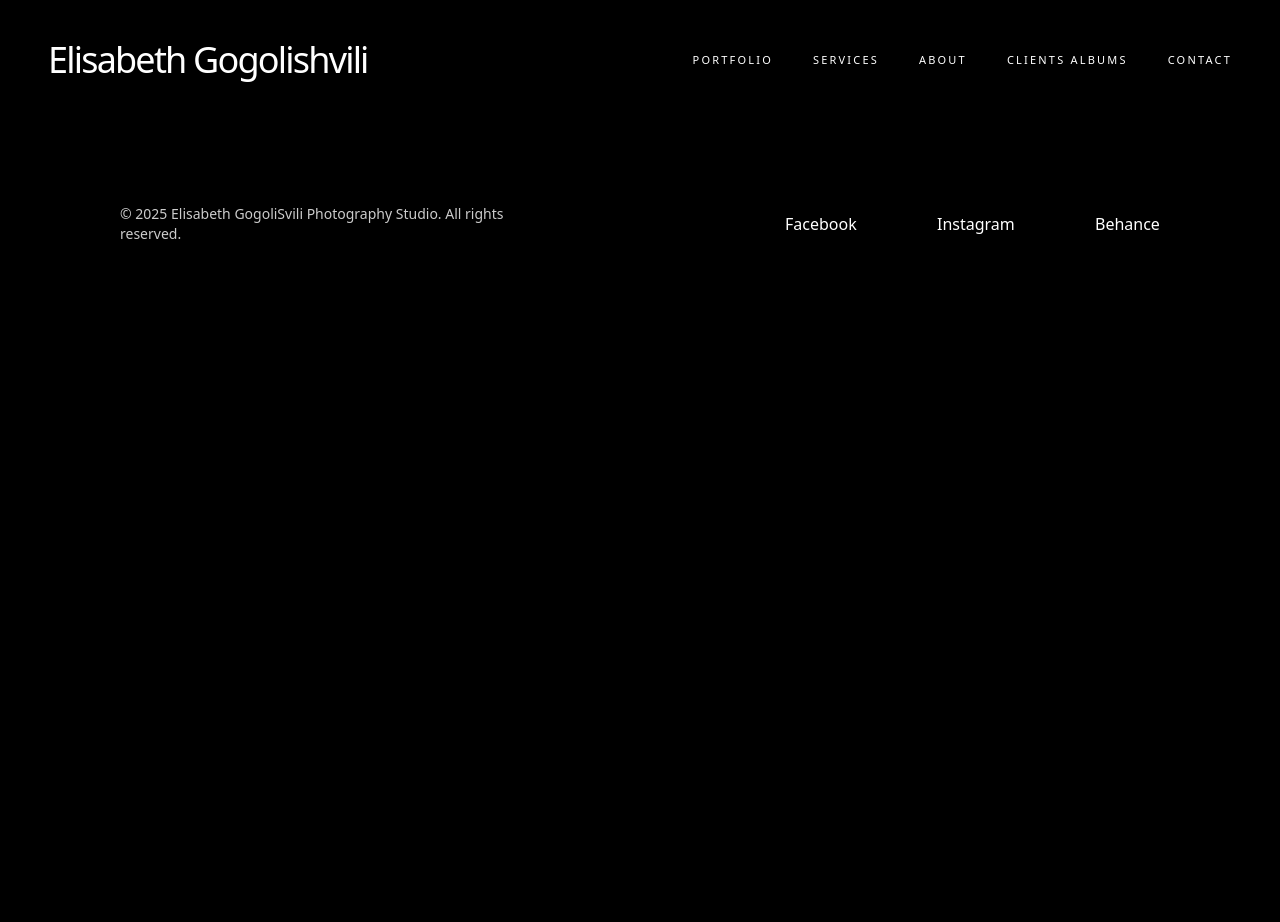
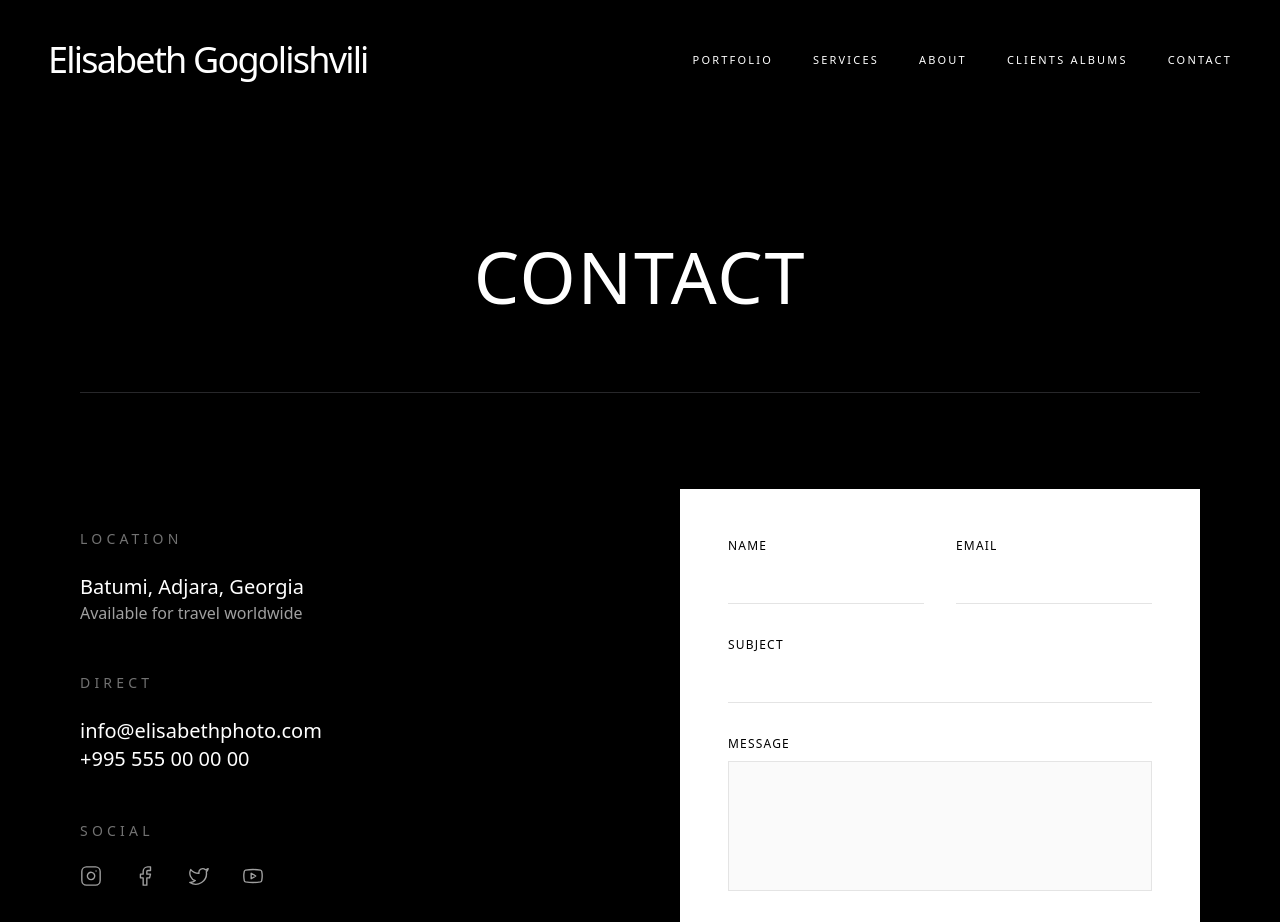
Before and after one commit to Machakhleli/Elisabeths, a React (Vite) app: page /contact in a window 1280 px wide. Shown: the top 922 px of the page. Before the commit the page ends 800 px from the top, so only its background shows below. Built offline with nearby package versions, Linux system fonts and the light colour scheme.

Commit message:
feat: installed swiper.js for slides and lucide library for social media icond, created contact page and styled

```diff
--- a/package.json
+++ b/package.json
@@ -11,6 +11,7 @@
   },
   "dependencies": {
     "@tailwindcss/vite": "^4.1.14",
+    "lucide-react": "^0.562.0",
     "react": "^19.1.1",
     "react-calendar": "^6.0.0",
     "react-dom": "^19.1.1",
--- a/src/App.jsx
+++ b/src/App.jsx
@@ -4,6 +4,7 @@ import MainPage from "./pages/Main-Page";
 import Footer from "./components/Footer";
 import Services from "./pages/Services";
 import About from "./pages/About";
+import Contact from "./pages/Contact";
 
 function App() {
   return (
@@ -13,9 +14,8 @@ function App() {
         <Route path="/" element={<MainPage />} />
         <Route path="/services" element={<Services />} />
         <Route path="/about" element={<About />} />
-        {/* Fixed typo from /cliens to /clients */}
-        <Route path="/clients" element={<h2>Clients Albums </h2>} />
-        <Route path="/contact" element={<h2>Contact </h2>} />
+        <Route path="/clients" element={<Clients-Albums />} />
+        <Route path="/contact" element={<Contact />} />
 
         {/* Portfolio routes */}
         <Route path="/portfolio/portrait" element={<h2>Portrait </h2>} />
--- /dev/null
+++ b/src/components/Header.jsx
@@ -0,0 +1,36 @@
+import { Link } from "react-router-dom";
+import Dropdown from "./Dropdown";
+
+const portfolioLinks = [
+  { name: "Portrait", path: "/portfolio/portrait" },
+  { name: "Family", path: "/portfolio/family" },
+  { name: "Maternity", path: "/portfolio/maternity" },
+  { name: "Commercial", path: "/portfolio/commercial" },
+];
+export default function Header() {
+  return (
+    <header className="w-full h-[7.5rem] grid grid-cols-[1fr_2fr] place-items-end items-center ">
+      <Link
+        to="/"
+        className="w-md justify-self-start pl-27  text-white cursor-pointer text-4xl"
+      >
+        <h1>Elisabeth Gogolishvili</h1>
+      </Link>
+      <ul className="w-3xl flex justify-end items-center gap-8 list-none text-white pr-6 ">
+        <Dropdown title="Portfolio" links={portfolioLinks} />
+        <li>
+          <Link to={"/services"}> Services</Link>
+        </li>
+        <li>
+          <Link to={"/about"}>About</Link>
+        </li>
+        <li>
+          <Link to={"/clients"}>Clients Albums</Link>
+        </li>
+        <li>
+          <Link to={"/contact"}>Contact</Link>
+        </li>
+      </ul>
+    </header>
+  );
+}
--- a/src/components/TestimonialSlider.jsx
+++ b/src/components/TestimonialSlider.jsx
@@ -23,7 +23,7 @@ export default function TestimonialSlider({ reviews }) {
         navigation
         pagination={{ clickable: true }}
         autoplay={{ delay: 6000 }}
-        className="pb-12"
+        className="space-y-10 text-center"
       >
         {reviews.map((review) => (
           <SwiperSlide key={review.id}>
--- /dev/null
+++ b/src/pages/Contact.jsx
@@ -0,0 +1,132 @@
+import { useState } from "react";
+import { Instagram, Facebook, Twitter, Youtube } from "lucide-react";
+
+export default function Contact() {
+  const [formData, setFormData] = useState({
+    name: "",
+    email: "",
+    subject: "",
+    message: "",
+  });
+
+  const handleSubmit = (e) => {
+    e.preventDefault();
+    console.log("Form Submitted:", formData);
+    alert("Thank you! Your message has been sent.");
+  };
+
+  const handleChange = (e) => {
+    setFormData({ ...formData, [e.target.name]: e.target.value });
+  };
+
+  return (
+    <section className="min-h-screen bg-black text-white px-6 md:px-20 pb-20 pt-10">
+      <h1 className="text-4xl md:text-7xl py-20 text-center font-light tracking-wide uppercase border-b border-zinc-800">
+        Contact
+      </h1>
+
+      <div className="max-w-7xl mx-auto grid grid-cols-1 lg:grid-cols-2 gap-20 py-24 items-start grayscale place-self-center">
+        <div className="flex flex-col gap-12 pt-10 grayscale">
+          <div>
+            <h2 className="text-sm tracking-[0.3em] text-zinc-500 uppercase mb-6">
+              Location
+            </h2>
+            <p className="text-xl font-light">Batumi, Adjara, Georgia</p>
+            <p className="text-zinc-400">Available for travel worldwide</p>
+          </div>
+
+          <div>
+            <h2 className="text-sm tracking-[0.3em] text-zinc-500 uppercase mb-6">
+              Direct
+            </h2>
+            <p className="text-xl font-light">info@elisabethphoto.com</p>
+            <p className="text-xl font-light">+995 555 00 00 00</p>
+          </div>
+
+          <div>
+            <h2 className="text-sm tracking-[0.3em] text-zinc-500 uppercase mb-6">
+              Social
+            </h2>
+            <div className="flex gap-8 items-center text-zinc-400">
+              <a href="#" className="hover:text-white transition-colors">
+                <Instagram size={22} strokeWidth={1.5} />
+              </a>
+              <a href="#" className="hover:text-white transition-colors">
+                <Facebook size={22} strokeWidth={1.5} />
+              </a>
+              <a href="#" className="hover:text-white transition-colors">
+                <Twitter size={22} strokeWidth={1.5} />
+              </a>
+              <a href="#" className="hover:text-white transition-colors">
+                <Youtube size={22} strokeWidth={1.5} />
+              </a>
+            </div>
+          </div>
+        </div>
+        {/* Right Side: THE WHITE FORM */}
+        <div className="bg-white p-8 md:p-12 shadow-2xl text-black">
+          <form onSubmit={handleSubmit} className="flex flex-col gap-8">
+            <div className="grid grid-cols-1 md:grid-cols-2 gap-8">
+              <div className="flex flex-col gap-2">
+                <label className="text-[12px] uppercase tracking-widest text-black">
+                  Name
+                </label>
+                <input
+                  type="text"
+                  name="name"
+                  required
+                  className="bg-transparent border-b border-zinc-200 py-2 focus:border-black outline-none transition text-black"
+                  onChange={handleChange}
+                />
+              </div>
+              <div className="flex flex-col gap-2">
+                <label className="text-[12px] uppercase tracking-widest text-black">
+                  Email
+                </label>
+                <input
+                  type="email"
+                  name="email"
+                  required
+                  className="bg-transparent border-b border-zinc-200 py-2 focus:border-black outline-none transition text-black"
+                  onChange={handleChange}
+                />
+              </div>
+            </div>
+
+            <div className="flex flex-col gap-2">
+              <label className="text-[12px] uppercase tracking-widest text-black">
+                Subject
+              </label>
+              <input
+                type="text"
+                name="subject"
+                className="bg-transparent border-b border-zinc-200 py-2 focus:border-black outline-none transition text-black"
+                onChange={handleChange}
+              />
+            </div>
+
+            <div className="flex flex-col gap-2">
+              <label className="text-[12px] uppercase tracking-widest text-black">
+                Message
+              </label>
+              <textarea
+                name="message"
+                rows="4"
+                required
+                className="bg-zinc-50 border border-zinc-200 p-4 focus:border-black outline-none transition resize-none text-black"
+                onChange={handleChange}
+              ></textarea>
+            </div>
+
+            <button
+              type="submit"
+              className="w-full bg-black text-white py-4 uppercase text-[10px] tracking-[0.3em] font-bold hover:bg-white hover:text-black border transition cursor-pointer"
+            >
+              Send Message
+            </button>
+          </form>
+        </div>
+      </div>
+    </section>
+  );
+}
```
Also changed, not shown: 1 other file (tests, documents, lock files or other folders).
